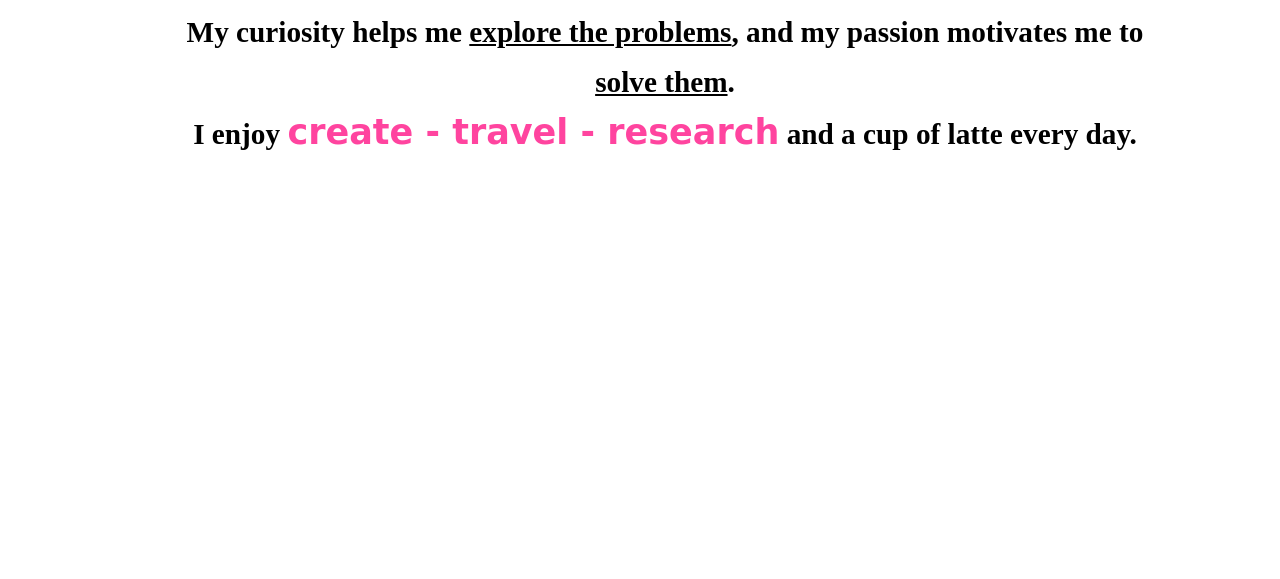
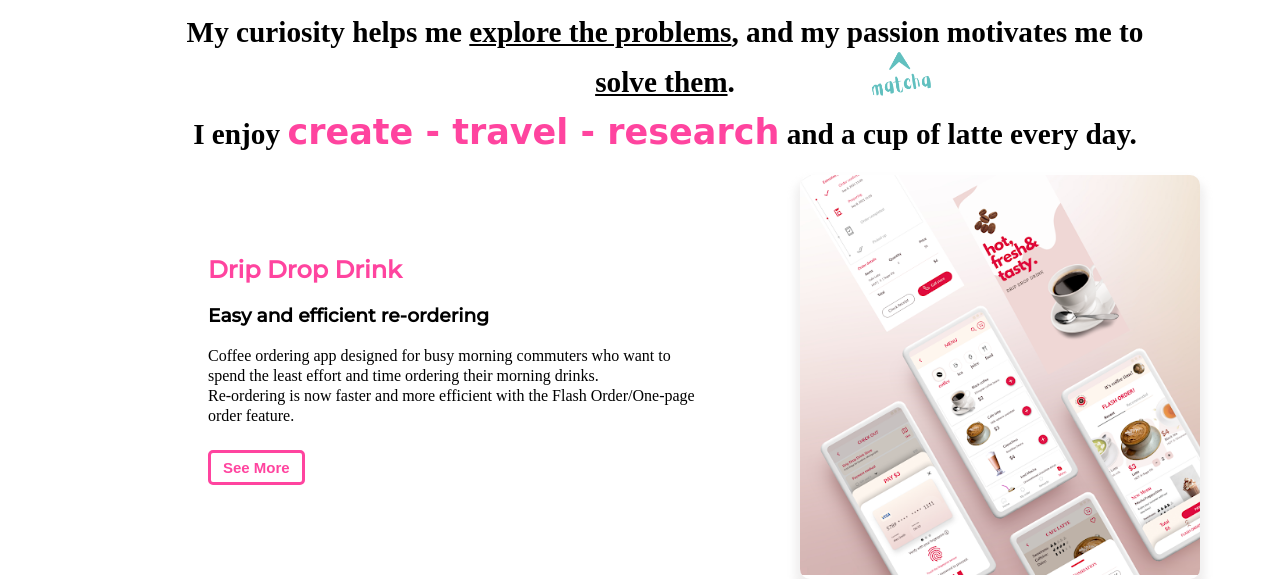
Before and after one commit to christie0902/portfolio_website, a plain HTML site: page index.html in a window 1280 px wide. Shown: the part 625-1204 px from the top of the page. Before the commit the page ends 800 px from the top, so only its background shows below. Drawn offline with Linux system fonts and the light colour scheme; a web font is replaced by a local one.

Commit message:
Added project 1

```diff
--- a/index.html
+++ b/index.html
@@ -31,6 +31,7 @@
             <img class="circle" src="decorative_element.png" />
             <img class="threemarks" src="Threemarks.png" />
             <img class="lines" src="decorativelines.png" />
+            <img class="matcha" src="matcha.png" />
         </div>
 
         <div class="description">
@@ -42,11 +43,20 @@
     </div>
 
     <div class="Project-1">
-        <img src="" alt="DripDropDrink image" />
         <div class="project1-text">
-        <h2>Name of the project</h2>
-        <p>Description</p>
+        <h2>Drip Drop Drink</h2>
+        <h3>Easy and efficient re-ordering</h3>
+        <p>Coffee ordering app designed for busy morning commuters who want to spend the least effort and time ordering their morning drinks.<br>
+            Re-ordering is now faster and more efficient with the Flash Order/One-page order feature.</p>
+        <div class="button">
+            <button>See More</button>
+            <div class="overlay"></div>
         </div>
+        </div>
+        <div class="project_image">
+        <img src="project1.png" alt="DripDropDrink image" />
+        </div>
+
     </div>
 </body>
 </html>
--- a/style.css
+++ b/style.css
@@ -36,6 +36,7 @@ body {
     margin-right: auto;
     text-align: center;
     position: relative;
+    height: 600px;
 }
 
 .main-section h1 {
@@ -81,6 +82,14 @@ body {
     top: 120px;
 }
 
+.name .matcha {
+    position: absolute;
+    width: 125px;
+    left:50%;
+    margin-left:200px;
+    top: 455px;
+}
+
 .description {
     position: relative;
     top: 320px;
@@ -100,3 +109,70 @@ body {
 .underline {
     text-decoration: underline;
 }
+
+.Project-1 h2 {
+    font-family: 'Montserrat', sans-serif;
+    color:#FF449F;
+    font-weight: bold;
+}
+
+.Project-1 h3 {
+    font-family: 'Montserrat', sans-serif;
+}
+
+.Project-1 p {
+    line-height: 20px;
+}
+
+.Project-1 img {
+    display:inline-block;
+    width: 30px;
+}
+
+.project1-text {
+    padding-top:50px;
+    display:inline-block;
+    width: 500px;
+    margin-left:200px;
+}
+
+.Project-1 button {
+    border:solid;
+    border-color: #FF449F;
+    font-size:15px;
+    padding-left:12px;
+    padding-right:12px;
+    padding-top:6px;
+    padding-bottom:6px;
+    color: #FF449F;
+    font-weight: bold;
+    border-radius: 5px;
+    margin-top:8px;
+    background-color: white;
+    cursor: pointer;
+}
+
+.Project-1 button:hover {
+    background-color: #FF449F;
+    color:white;
+}
+
+.project_image {
+    position: absolute;
+    width:400px;
+    overflow: hidden;
+    left:800px;
+    top:800px;
+    border-radius: 10px;
+    box-shadow: 0px 10px 8px 5px rgba(209, 206, 206, 0.335);
+}
+
+.Project-1 img {
+    width: 100%;
+    height:100%;
+}
+
+.project_image:hover {
+    scale: 1.2;
+    cursor: pointer;
+}
```
Also changed, not shown: project1.png (added).
